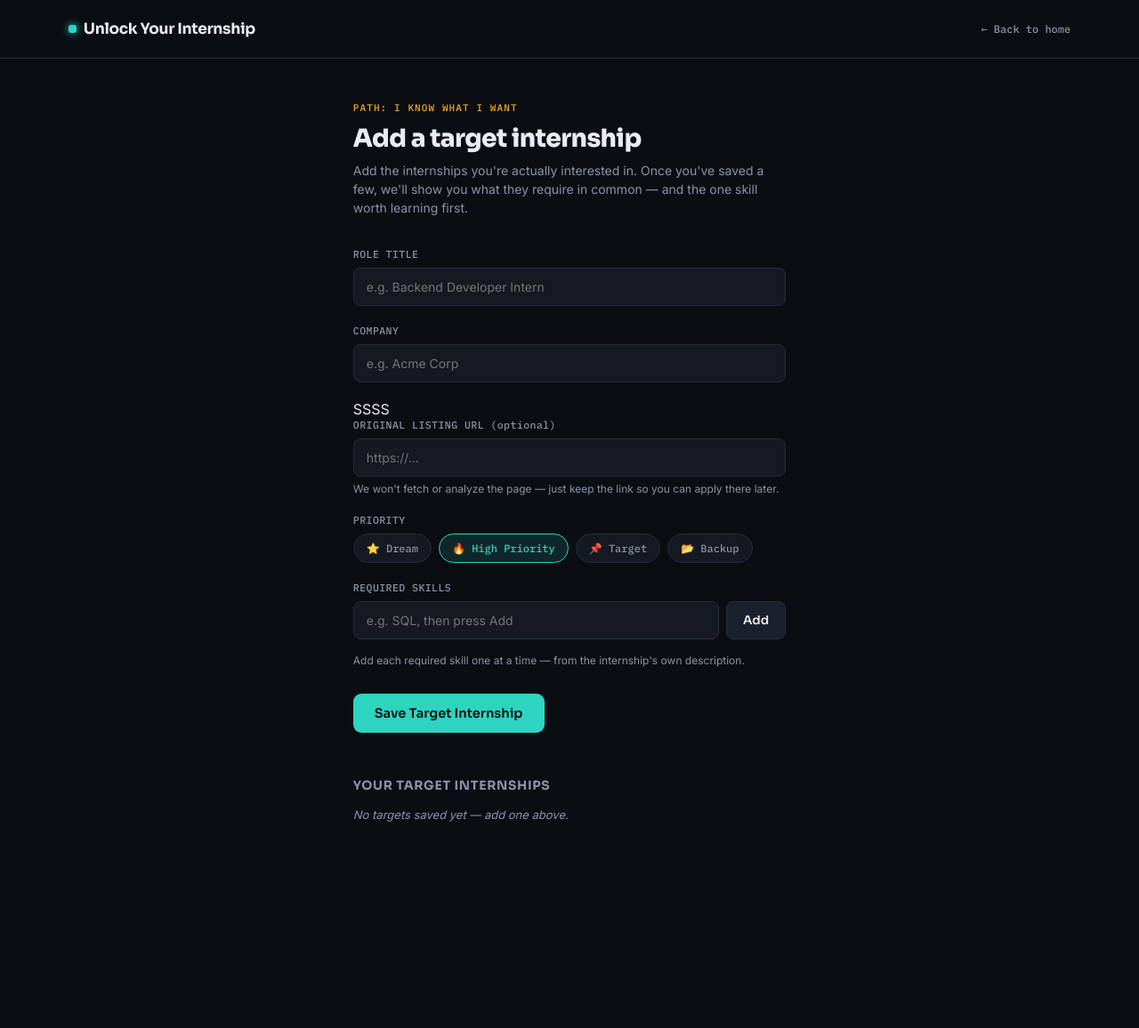
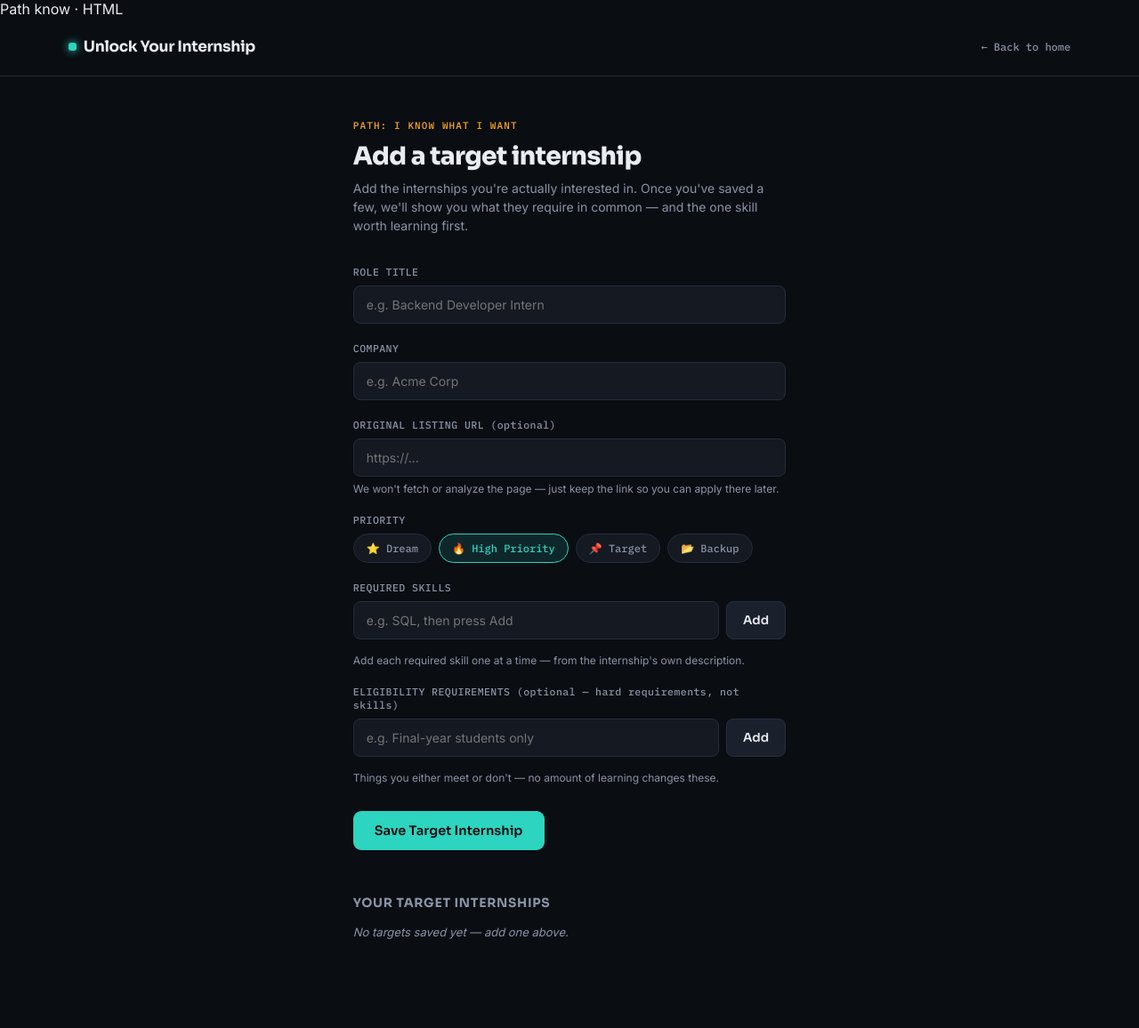
Before and after one commit to laxminandeppaghatanatti-sketch/unlock-your-internship, a Flask app: page /path-know.html in a window 1280 px wide. Shown: the whole page at 89% size. Before the commit the page ends 924 px from the top, so only its background shows below. Run offline with Flask 3, Linux system fonts and the light colour scheme.

Commit message:
add eligibility requirements backend

```diff
--- a/app.py
+++ b/app.py
@@ -86,13 +86,17 @@ def get_targets():
         skills = conn.execute(
             "SELECT skill_name FROM target_skills WHERE target_id = ?", (t["id"],)
         ).fetchall()
+        eligibility = conn.execute(
+            "SELECT requirement, met FROM target_eligibility WHERE target_id = ?", (t["id"],)
+        ).fetchall()
         result.append({
             "id": t["id"],
             "role_title": t["role_title"],
             "company": t["company"],
             "source_url": t["source_url"],
             "priority": t["priority"],
-            "skills": [s["skill_name"] for s in skills]
+            "skills": [s["skill_name"] for s in skills],
+            "eligibility": [{"requirement": e["requirement"], "met": bool(e["met"])} for e in eligibility]
         })
 
     conn.close()
@@ -108,7 +112,33 @@ def delete_target(target_id):
     conn.close()
     return jsonify({"message": "Target deleted"})
 
+@app.route("/targets/<int:target_id>/eligibility", methods=["POST"])
+def add_eligibility(target_id):
+    data = request.get_json()
+    if not data or "requirement" not in data:
+        return jsonify({"error": "requirement is required"}), 400
 
+    requirement = data["requirement"]
+    met = 1 if data.get("met") else 0
+
+    conn = get_connection()
+    conn.execute(
+        "INSERT INTO target_eligibility (target_id, requirement, met) VALUES (?, ?, ?)",
+        (target_id, requirement, met)
+    )
+    conn.commit()
+    conn.close()
+    return jsonify({"message": "Eligibility requirement added"}), 201
+
+
+@app.route("/targets/<int:target_id>/eligibility", methods=["GET"])
+def get_eligibility(target_id):
+    conn = get_connection()
+    rows = conn.execute(
+        "SELECT * FROM target_eligibility WHERE target_id = ?", (target_id,)
+    ).fetchall()
+    conn.close()
+    return jsonify([dict(row) for row in rows])
 @app.route("/my-skills", methods=["POST"])
 def add_my_skill():
     data = request.get_json()
--- a/templates/my-skills.html
+++ b/templates/my-skills.html
@@ -135,7 +135,7 @@
 
       if (!skillName) return;
 
-      const response = await fetch("http://127.0.0.1:5000/my-skills", {
+      const response = await fetch("https://unlock-your-internship.onrender.com/my-skills", {
         method: "POST",
         headers: { "Content-Type": "application/json" },
         body: JSON.stringify({ skill_name: skillName, level: level })
@@ -153,7 +153,7 @@
     });
 
     async function loadSkills() {
-      const response = await fetch("http://127.0.0.1:5000/my-skills");
+      const response = await fetch("https://unlock-your-internship.onrender.com/my-skills");
       const skills = await response.json();
 
       const container = document.getElementById("skills-list");
--- a/templates/path-know.html
+++ b/templates/path-know.html
@@ -1,3 +1,6 @@
+
+
+Path know · HTML
 <!DOCTYPE html>
 <html lang="en">
 <head>
@@ -131,7 +134,7 @@
         <label for="company">Company</label>
         <input type="text" id="company" placeholder="e.g. Acme Corp">
       </div>
-SSSS
+
       <div class="field">
         <label for="source-url">Original Listing URL <span style="text-transform:none;font-weight:400;">(optional)</span></label>
         <input type="url" id="source-url" placeholder="https://...">
@@ -158,6 +161,16 @@ SSSS
         <p class="hint">Add each required skill one at a time — from the internship's own description.</p>
       </div>
 
+      <div class="field">
+        <label>Eligibility Requirements <span style="text-transform:none;font-weight:400;">(optional — hard requirements, not skills)</span></label>
+        <div class="add-skill-row">
+          <input type="text" id="eligibility-input" placeholder="e.g. Final-year students only">
+          <button type="button" class="btn-secondary" onclick="addEligibilityTag()">Add</button>
+        </div>
+        <div class="skill-tags" id="eligibility-tags"></div>
+        <p class="hint">Things you either meet or don't — no amount of learning changes these.</p>
+      </div>
+
       <button type="submit" class="btn-primary">Save Target Internship</button>
     </form>
 
@@ -171,6 +184,7 @@ SSSS
 
   <script>
     let currentSkills = [];
+    let currentEligibility = [];
 
     function addSkillTag() {
       const input = document.getElementById("skill-input");
@@ -193,8 +207,33 @@ SSSS
       ).join("");
     }
 
+    function addEligibilityTag() {
+      const input = document.getElementById("eligibility-input");
+      const value = input.value.trim();
+      if (!value) return;
+      currentEligibility.push(value);
+      input.value = "";
+      renderEligibilityTags();
+    }
+
+    function removeEligibilityTag(index) {
+      currentEligibility.splice(index, 1);
+      renderEligibilityTags();
+    }
+
+    function renderEligibilityTags() {
+      const container = document.getElementById("eligibility-tags");
+      container.innerHTML = currentEligibility.map((s, i) =>
+        `<span class="skill-tag">${s} <button type="button" onclick="removeEligibilityTag(${i})">×</button></span>`
+      ).join("");
+    }
+
     document.getElementById("skill-input").addEventListener("keydown", (e) => {
       if (e.key === "Enter") { e.preventDefault(); addSkillTag(); }
+    });
+
+    document.getElementById("eligibility-input").addEventListener("keydown", (e) => {
+      if (e.key === "Enter") { e.preventDefault(); addEligibilityTag(); }
     });
 
     document.querySelectorAll(".priority-chip").forEach(chip => {
@@ -227,9 +266,21 @@ SSSS
       const result = await response.json();
 
       if (response.ok) {
+        const newTargetId = result.id;
+
+        for (const req of currentEligibility) {
+          await fetch(`https://unlock-your-internship.onrender.com/targets/${newTargetId}/eligibility`, {
+            method: "POST",
+            headers: { "Content-Type": "application/json" },
+            body: JSON.stringify({ requirement: req, met: false })
+          });
+        }
+
         document.getElementById("target-form").reset();
         currentSkills = [];
+        currentEligibility = [];
         renderSkillTags();
+        renderEligibilityTags();
         loadTargets();
       } else {
         alert("Error: " + result.error);
@@ -257,6 +308,11 @@ SSSS
           <div class="skills-row">
             ${t.skills.map(s => `<span class="mini-tag">${s}</span>`).join("")}
           </div>
+          ${t.eligibility && t.eligibility.length > 0 ? `
+            <div class="skills-row" style="margin-top:6px;">
+              ${t.eligibility.map(e => `<span class="mini-tag" style="color:${e.met ? '#2dd4bf' : '#f5a623'}; background:${e.met ? '#2dd4bf22' : '#f5a62322'};">${e.met ? '✓' : '⚠'} ${e.requirement}</span>`).join("")}
+            </div>
+          ` : ""}
         </div>
       `).join("");
     }
```
Also changed, not shown: database.py (+10 -0 lines), templates/dashboard.html (+5 -5 lines), templates/unlock-map.html (+4 -3 lines).
